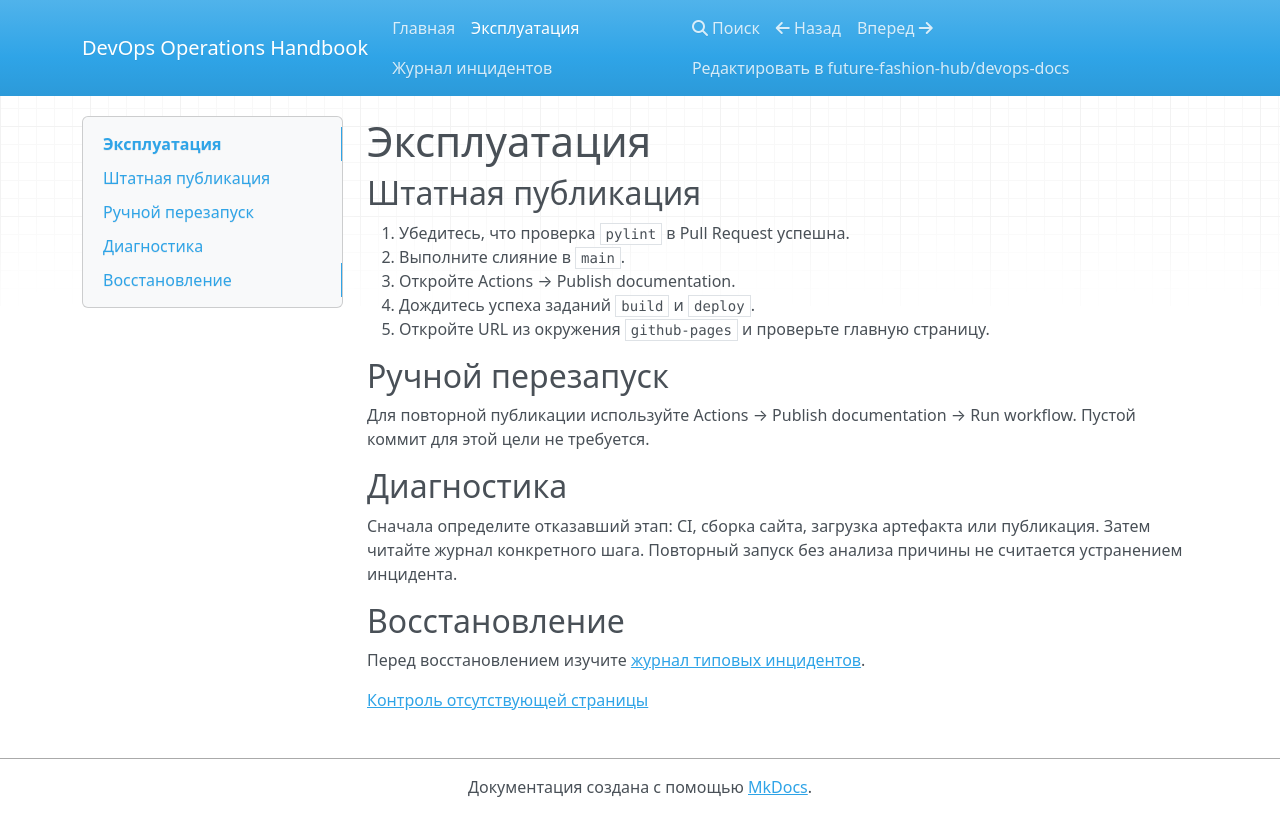
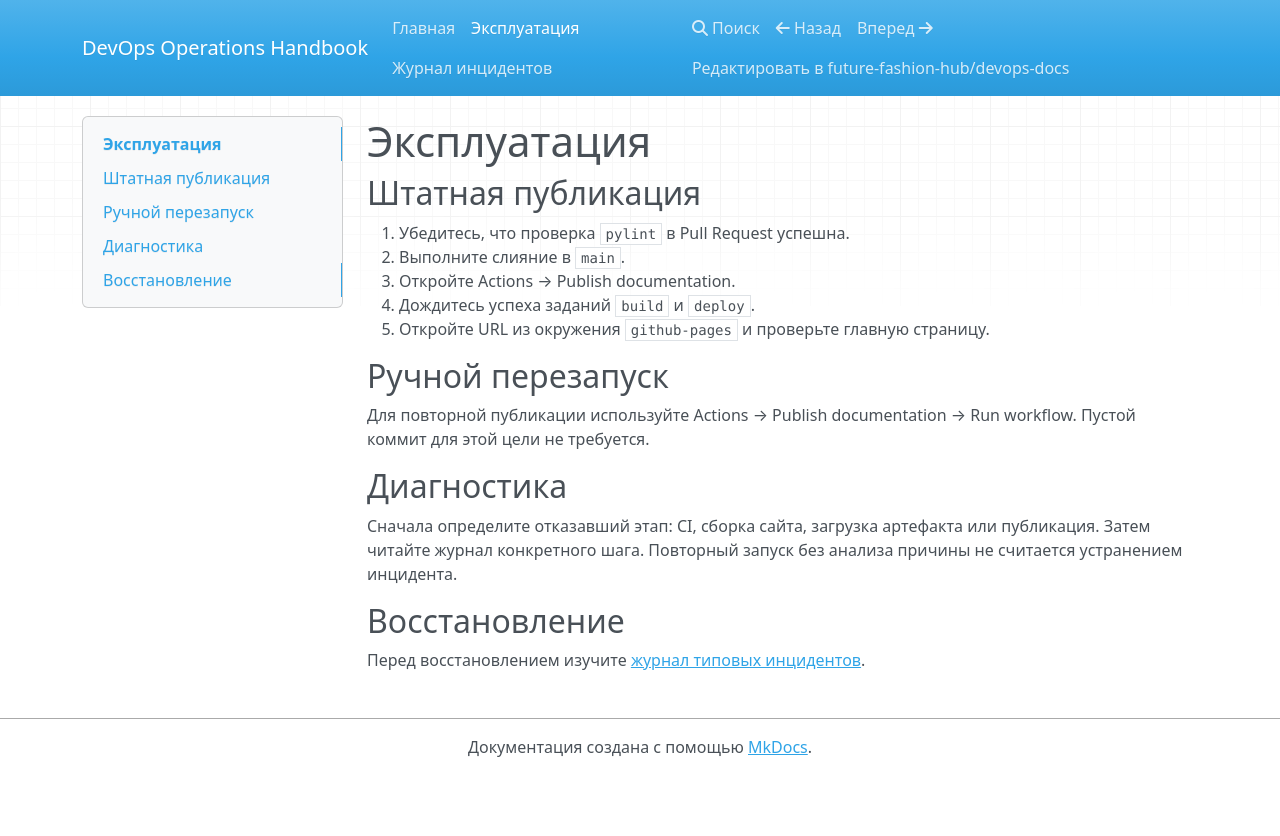
Before and after one commit to future-fashion-hub/devops-docs, an MkDocs documentation site: the page built from docs/runbook.md, in a window 1280 px wide. Shown: the top 836 px of the page. Built offline with MkDocs 1.6.1, drawn with Linux system fonts in a browser that asks for light colours; nearby versions of some CDN libraries.

Commit message:
docs: remove missing page link after CI verification

```diff
--- a/docs/runbook.md
+++ b/docs/runbook.md
@@ -21,5 +21,3 @@
 ## Восстановление
 
 Перед восстановлением изучите [журнал типовых инцидентов](incidents.md).
-
-[Контроль отсутствующей страницы](missing-page.md)
```
